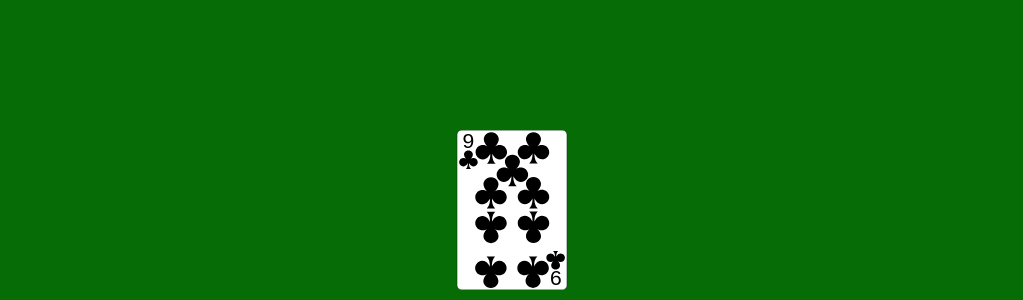
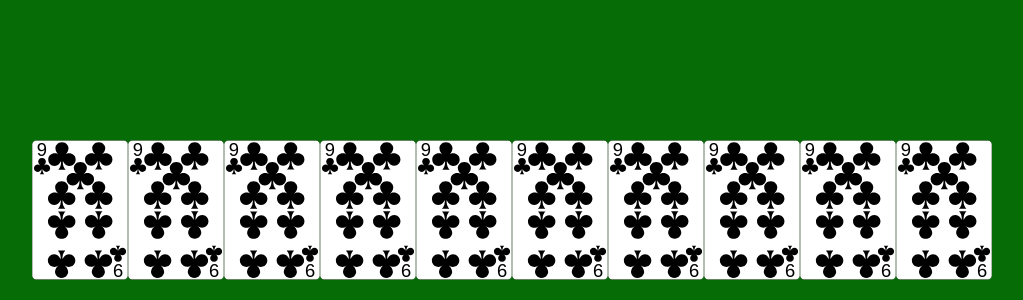
Before and after one commit to KimChanaDev/Friend-Card-Game_Senior-Project, a React (Vite) app in the folder FCG_front-end/: page / in a window 1280 px wide. Shown: the part 500-800 px from the top of the page, without its empty margins (128-1151 px from the left). Built offline with nearby package versions, Linux system fonts and the light colour scheme.

Commit message:
modify card in playerhand layout

```diff
--- a/FCG_front-end/src/App.css
+++ b/FCG_front-end/src/App.css
@@ -11,6 +11,10 @@ body{
   background-color: rgb(6, 108, 6);
   /* justify-content: center; */
 
+}
+figure img:not(:first-child) {
+  /* Your styles here */
+  position: relative;
 }
 
 figure img{
--- a/FCG_front-end/src/App.jsx
+++ b/FCG_front-end/src/App.jsx
@@ -3,16 +3,17 @@ import { useState } from 'react'
 import './App.css'
 
 function App() {
-  const n = 1
+  const n = 10
   const myArray = new Array(n).fill(0);
   const picStyles = {"width":`${Math.min(100/n,100/3)}%`}
   const cardName = '9_of_clubs.svg'
   const cardPath = "public\\SVG-cards-1.3\\" + cardName
 
   return (
-      <figure>
+      <figure style = {n>10?{paddingInlineStart:`${(n-1)*10}px`}:null}>
 
-        {myArray.map(e=><img src= {cardPath} style = {picStyles}alt="" />)}
+        {myArray.map( (e,i)=><img src= {cardPath} style = {n>10?{...picStyles,"right":i*10}:picStyles}   alt="" />)}
+
       </figure>
   )
 }
```
